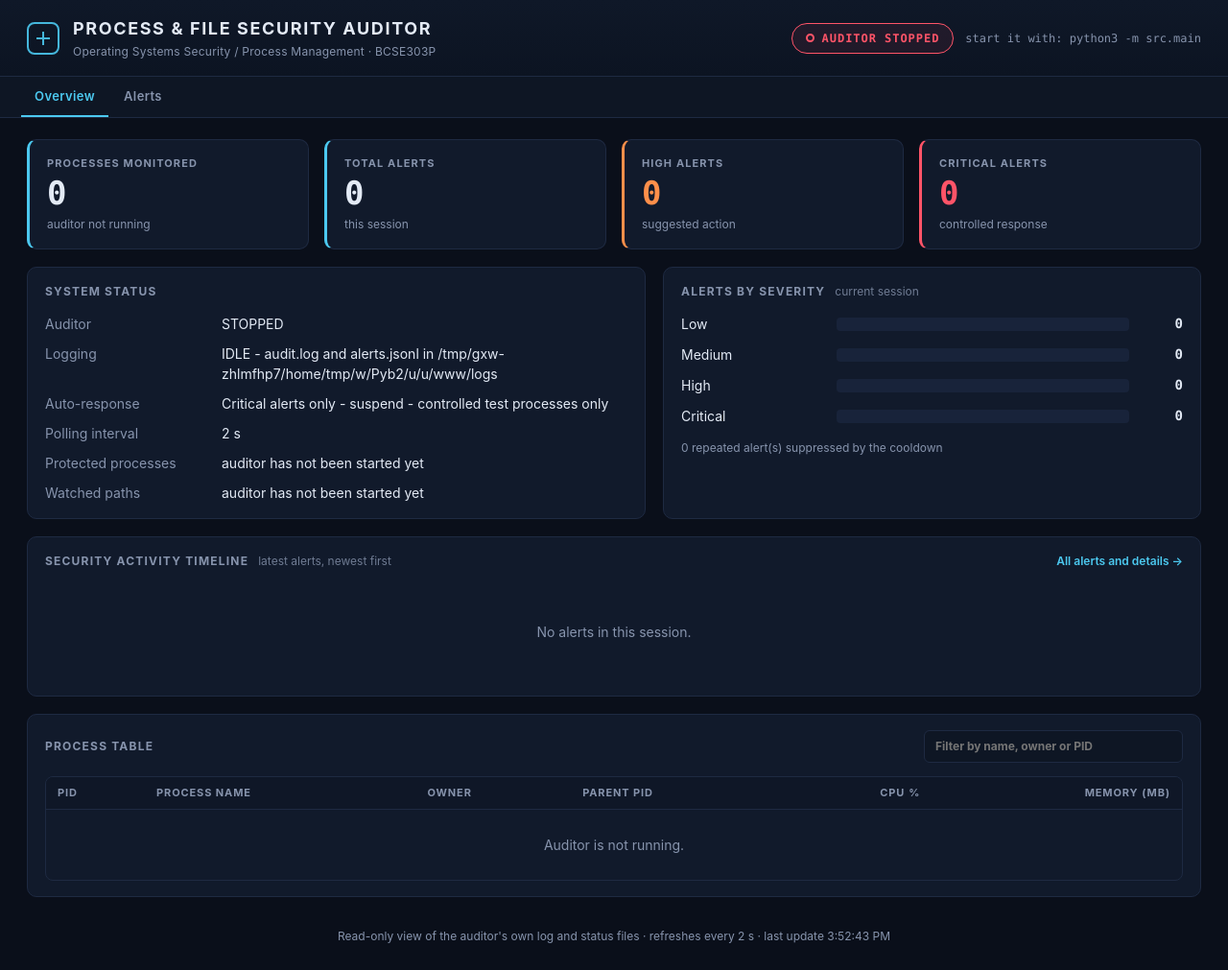
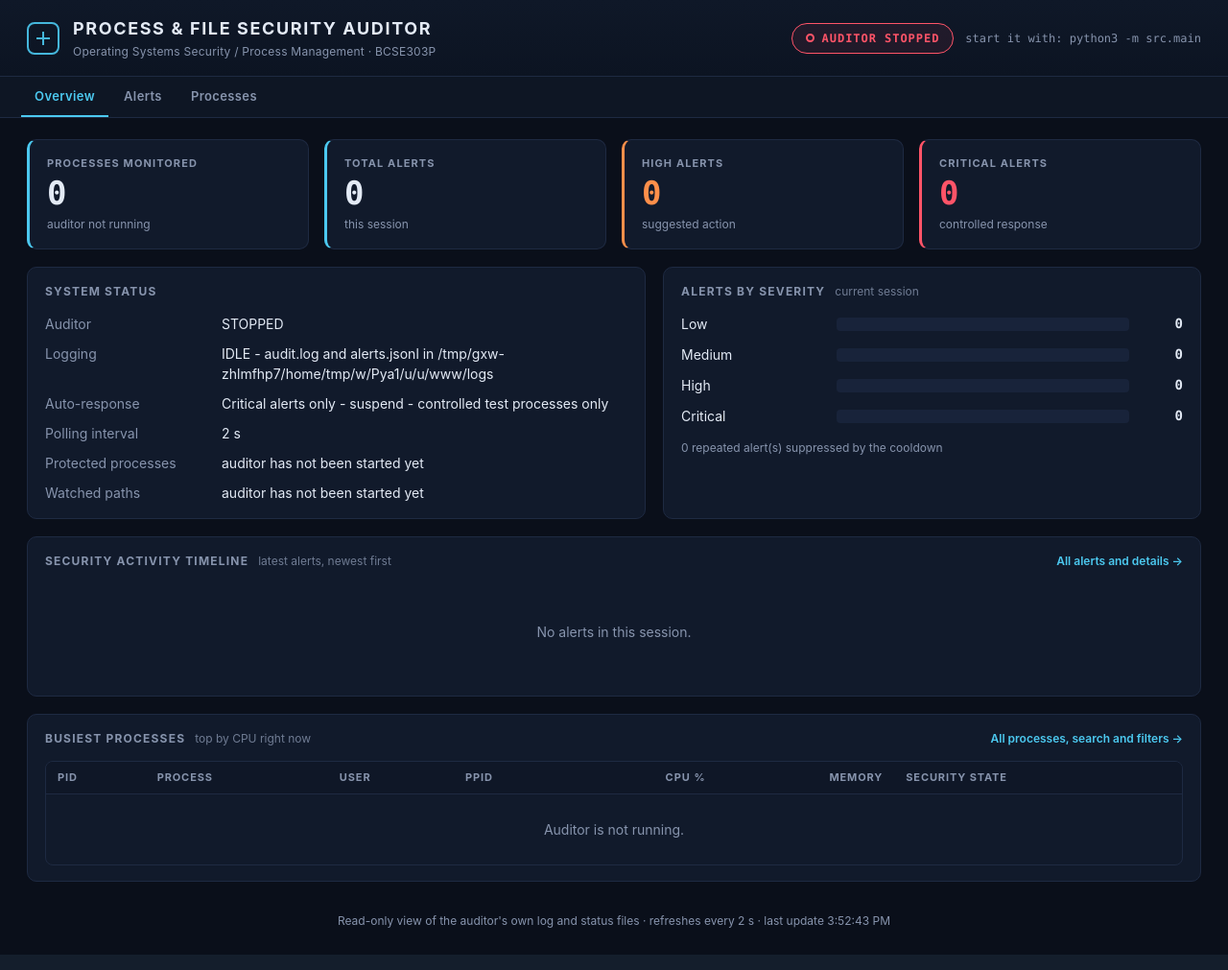
Before and after one commit to Chaitanya-datta/process-file-security-auditor, a Flask app: page / in a window 1280 px wide. Shown: the whole page at 96% size. Run offline with Flask 3, Linux system fonts and the light colour scheme; data that the repository does not hold is empty; parts of the project's set-up code (start-up, migrations or seed data) failed here and were passed over.

Commit message:
Improve process monitoring interface
New Processes page: live table (PID, process, user, PPID, CPU, memory,
status, security state) with search by name or PID and filters All /
Normal / Suspicious / Protected. A process is Suspicious when it has an
alert in the session (matched by PID and creation time) and Protected
when it is on the protected list. The auditor's status file now carries
each process's creation time and protected flag. The overview shows the
busiest processes with a link to the full table.

```diff
--- a/src/dashboard.py
+++ b/src/dashboard.py
@@ -27,6 +27,7 @@
 RECENT_ALERT_LIMIT = 50       # rows in the overview table
 TIMELINE_LIMIT = 200          # alerts sent to the timeline page
 OVERVIEW_TIMELINE_LIMIT = 6
+OVERVIEW_PROCESS_LIMIT = 8
 REFRESH_SECONDS = 2
 
 app = Flask(
@@ -39,6 +40,7 @@
 NAV = [
     ("Overview", "index"),
     ("Alerts", "alerts_page"),
+    ("Processes", "processes_page"),
 ]
 
 
@@ -116,6 +118,50 @@
     return item
 
 
+_RANK = {level: index for index, level in enumerate(config.SEVERITY_ORDER)}
+
+
+def _process_rows(state: dict, alerts: List[dict]) -> List[dict]:
+    """The live process table with a security state for every process.
+
+    SUSPICIOUS  the process has at least one alert in this session
+    PROTECTED   the process is on the protected process list
+    NORMAL      neither
+    A process is matched to its alerts by PID and creation time, so a new
+    process that reuses an old PID does not inherit the old alerts.
+    """
+    by_process: dict = {}
+    for alert in alerts:
+        key = (alert.get("pid"), round(float(alert.get("create_time", 0)), 2))
+        entry = by_process.setdefault(key, {"count": 0, "highest": config.LOW})
+        entry["count"] += 1
+        if _RANK.get(alert.get("severity"), 0) > _RANK[entry["highest"]]:
+            entry["highest"] = alert["severity"]
+
+    rows = []
+    for process in state.get("processes", []):
+        key = (process.get("pid"), round(float(process.get("create_time", 0)), 2))
+        flagged = by_process.get(key)
+        protected = bool(process.get("protected"))
+        rows.append({
+            "pid": process.get("pid"),
+            "name": process.get("name"),
+            "user": process.get("owner"),
+            "ppid": process.get("ppid"),
+            "cpu_percent": process.get("cpu_percent", 0),
+            "memory_mb": process.get("memory_mb", 0),
+            "memory_percent": process.get("memory_percent", 0),
+            "status": process.get("status") or "-",
+            "protected": protected,
+            "is_test_process": bool(process.get("is_test_process")),
+            "alert_count": flagged["count"] if flagged else 0,
+            "highest_severity": flagged["highest"] if flagged else None,
+            "security_state": "SUSPICIOUS" if flagged else ("PROTECTED" if protected else "NORMAL"),
+        })
+    rows.sort(key=lambda r: (-r["cpu_percent"], -r["memory_mb"]))
+    return rows
+
+
 def _describe_action(alert: dict) -> str:
     kind = alert.get("response_type")
     if kind == "SUGGESTED_ACTION":
@@ -155,8 +201,7 @@
         for a in reversed(alerts[-RECENT_ALERT_LIMIT:])
     ]
 
-    processes = state.get("processes", []) if running else []
-    processes = sorted(processes, key=lambda p: (-p.get("cpu_percent", 0), -p.get("memory_mb", 0)))
+    processes = _process_rows(state, alerts) if running else []
 
     scope = state.get("auto_response_scope", settings.auto_response_scope)
     action = state.get("auto_response_action", settings.auto_response_action)
@@ -191,6 +236,8 @@
                              if "watchlist_entries" in state else "auditor has not been started yet",
         },
         "timeline": [_timeline_item(a) for a in reversed(alerts[-OVERVIEW_TIMELINE_LIMIT:])],
+        "suspicious_processes": sum(1 for p in processes if p["security_state"] == "SUSPICIOUS"),
+        "top_processes": processes[:OVERVIEW_PROCESS_LIMIT],
         "processes": processes,
         "alerts": recent,
     }
@@ -206,13 +253,31 @@
     return render_template("alerts.html")
 
 
+def _header_only(status: dict) -> dict:
+    """The parts of the status every page needs for its header."""
+    return {key: value for key, value in status.items()
+            if key not in ("processes", "top_processes", "alerts", "timeline")}
+
+
+@app.route("/processes")
+def processes_page():
+    return render_template("processes.html")
+
+
+@app.route("/api/processes")
+def api_processes():
+    try:
+        status = build_status()
+        return jsonify({"header": _header_only(status), "processes": status["processes"]})
+    except Exception as exc:
+        return jsonify({"error": f"{type(exc).__name__}: {exc}"}), 500
+
+
 @app.route("/api/alerts")
 def api_alerts():
     try:
-        header = build_status()
+        header = _header_only(build_status())
         session = _session_alerts(config.load_settings(), header["session_id"])
-        for key in ("processes", "alerts", "timeline"):
-            header.pop(key, None)
         return jsonify({
             "header": header,
             "total": len(session),
@@ -225,7 +290,9 @@
 @app.route("/api/status")
 def api_status():
     try:
-        return jsonify(build_status())
+        status = build_status()
+        status.pop("processes")          # the full table is served by /api/processes
+        return jsonify(status)
     except Exception as exc:  # the page shows the error instead of going blank
         return jsonify({"error": f"{type(exc).__name__}: {exc}"}), 500
 
--- a/src/main.py
+++ b/src/main.py
@@ -147,6 +147,8 @@
                     "cpu_percent": r.cpu_percent, "memory_mb": r.memory_mb,
                     "memory_percent": r.memory_percent,
                     "status": r.status, "is_test_process": r.is_test_process,
+                    "create_time": r.create_time,
+                    "protected": self.protected.check(r.pid, r.name).protected,
                 }
                 for r in snapshot.records.values()
             ]
--- a/static/app.js
+++ b/static/app.js
@@ -43,6 +43,40 @@
   return entry;
 }
 
+// "SUSPICIOUS (HIGH, 2 alerts)", "PROTECTED" or "NORMAL" for the process tables.
+function securityStateCell(p) {
+  const td = el("td");
+  const state = el("span", "state state-" + p.security_state.toLowerCase(), p.security_state);
+  td.appendChild(state);
+  if (p.security_state === "SUSPICIOUS") {
+    td.appendChild(severityBadge(p.highest_severity));
+    const link = el("a", "state-link", `${p.alert_count} alert${p.alert_count === 1 ? "" : "s"}`);
+    link.href = "/alerts";
+    td.appendChild(link);
+    if (p.protected) td.appendChild(el("span", "hint", "protected"));
+  }
+  return td;
+}
+
+// One row of a process table; withStatus adds the OS process status column.
+function processRow(p, withStatus) {
+  const tr = el("tr", p.security_state === "SUSPICIOUS" ? "row-suspicious" : "");
+  tr.appendChild(cell(p.pid, "mono"));
+  const name = cell(p.name);
+  if (p.is_test_process) name.appendChild(el("span", "tag small", "test process"));
+  tr.appendChild(name);
+  tr.appendChild(cell(p.user));
+  tr.appendChild(cell(p.ppid, "mono"));
+  tr.appendChild(cell(Number(p.cpu_percent).toFixed(1), "num"));
+  // macOS does not let an ordinary user read the memory of other users' processes.
+  const memory = Number(p.memory_mb) > 0
+    ? `${Number(p.memory_mb).toFixed(1)} MB (${Number(p.memory_percent || 0).toFixed(1)}%)` : "n/a";
+  tr.appendChild(cell(memory, "num nowrap"));
+  if (withStatus) tr.appendChild(cell(p.status, "mono"));
+  tr.appendChild(securityStateCell(p));
+  return tr;
+}
+
 function showError(message) {
   const box = byId("error");
   box.textContent = message;
--- a/static/overview.js
+++ b/static/overview.js
@@ -14,37 +14,17 @@
   }
 }
 
-let lastProcesses = [];
-
-function renderProcesses() {
+function renderProcesses(processes) {
   const body = byId("process-body");
-  const query = byId("filter").value.trim().toLowerCase();
-  const rows = lastProcesses.filter((p) =>
-    !query || `${p.pid} ${p.name} ${p.owner}`.toLowerCase().includes(query));
   body.replaceChildren();
-  if (!lastProcesses.length) {
-    body.appendChild(emptyRow("Auditor is not running.", 6));
-  } else if (!rows.length) {
-    body.appendChild(emptyRow("No process matches the filter.", 6));
-  }
-  for (const p of rows) {
-    const tr = el("tr");
-    tr.appendChild(cell(p.pid, "mono"));
-    tr.appendChild(cell(p.name));
-    tr.appendChild(cell(p.owner));
-    tr.appendChild(cell(p.ppid, "mono"));
-    tr.appendChild(cell(Number(p.cpu_percent).toFixed(1), "num"));
-    tr.appendChild(cell(Number(p.memory_mb).toFixed(1), "num"));
-    body.appendChild(tr);
-  }
-  byId("process-hint").textContent = lastProcesses.length
-    ? `${rows.length} of ${lastProcesses.length} shown, sorted by CPU` : "";
+  if (!processes.length) body.appendChild(emptyRow("Auditor is not running.", 7));
+  for (const p of processes) body.appendChild(processRow(p, false));
 }
 
 function render(data) {
   byId("c-processes").textContent = data.processes_monitored;
   byId("c-processes-note").textContent = data.status === "RUNNING"
-    ? `poll ${data.cycle} · every ${data.system.polling_interval}` : "auditor not running";
+    ? `${data.suspicious_processes} with alerts · poll ${data.cycle}` : "auditor not running";
   byId("c-total").textContent = data.total_alerts;
   byId("c-high").textContent = data.counts.HIGH;
   byId("c-critical").textContent = data.counts.CRITICAL;
@@ -66,9 +46,7 @@
   byId("i-watched").textContent = data.system.watched_paths;
 
   renderTimeline(data.timeline);
-  lastProcesses = data.processes;
-  renderProcesses();
+  renderProcesses(data.top_processes);
 }
 
-byId("filter").addEventListener("input", renderProcesses);
 startRefresh("/api/status", render);
--- a/static/style.css
+++ b/static/style.css
@@ -262,3 +262,14 @@
   .alerts-layout { grid-template-columns: 1fr; }
   .rule-checklist { grid-template-columns: 1fr; }
 }
+
+/* ---------- process monitoring ---------- */
+.table-wrap.page-tall { max-height: 640px; }
+.chip-count { margin-left: 4px; font-family: var(--mono); opacity: 0.8; }
+.state { font-family: var(--mono); font-size: 11px; font-weight: 700; letter-spacing: 0.06em; margin-right: 8px; }
+.state-normal { color: var(--muted); }
+.state-protected { color: var(--accent); }
+.state-suspicious { color: var(--high); }
+.state-link { margin-left: 8px; font-size: 12px; }
+.row-suspicious { background: rgba(255, 143, 74, 0.06); }
+.row-suspicious td:first-child { box-shadow: inset 3px 0 0 var(--high); }
--- a/templates/overview.html
+++ b/templates/overview.html
@@ -39,13 +39,12 @@
 </section>
 
 <section class="panel">
-  <h2>Process Table <span class="hint" id="process-hint"></span>
-    <input id="filter" type="search" placeholder="Filter by name, owner or PID" aria-label="Filter processes">
-  </h2>
-  <div class="table-wrap tall">
+  <h2>Busiest Processes <span class="hint">top by CPU right now</span>
+    <a class="panel-link" href="{{ url_for('processes_page') }}">All processes, search and filters &rarr;</a></h2>
+  <div class="table-wrap">
     <table>
-      <thead><tr><th>PID</th><th>Process name</th><th>Owner</th><th>Parent PID</th><th class="num">CPU %</th><th class="num">Memory (MB)</th></tr></thead>
-      <tbody id="process-body"><tr><td colspan="6" class="empty">Auditor is not running.</td></tr></tbody>
+      <thead><tr><th>PID</th><th>Process</th><th>User</th><th>PPID</th><th class="num">CPU %</th><th class="num">Memory</th><th>Security state</th></tr></thead>
+      <tbody id="process-body"><tr><td colspan="7" class="empty">Auditor is not running.</td></tr></tbody>
     </table>
   </div>
 </section>
```
Also changed, not shown: static/processes.js (added, +51 -0 lines), templates/processes.html (added, +30 -0 lines).
